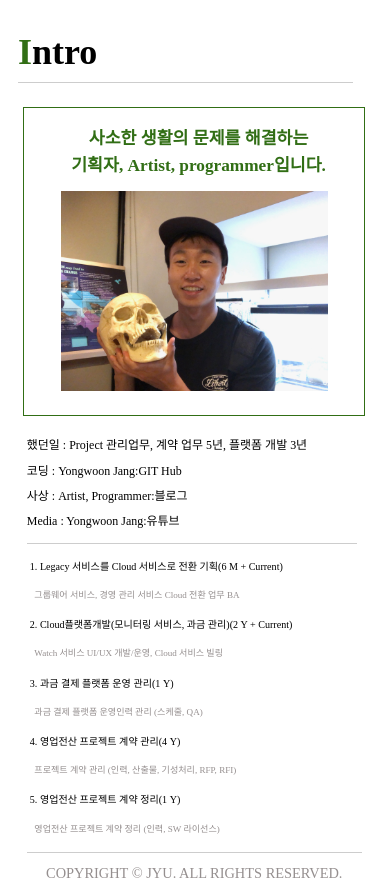
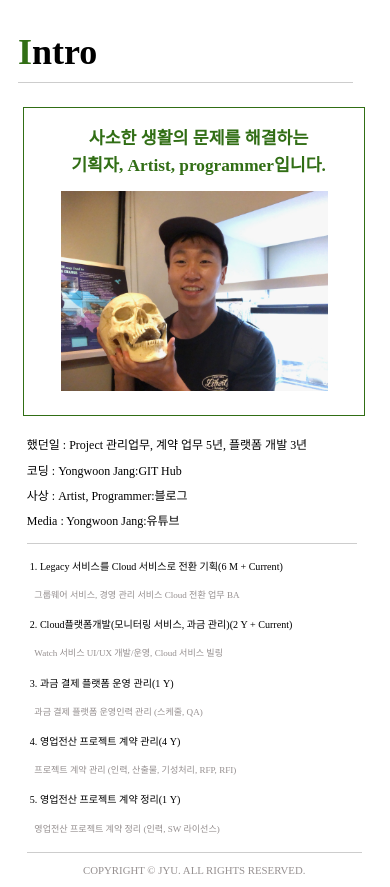
Before and after one commit to YongwoonJang/gyujanggak, a Next.js app in the folder jyu-homepage/: page /posts/profile in a window 390 px wide. Built offline with nearby package versions, Linux system fonts and the light colour scheme; a web font is replaced by a local one.

Commit message:
Revise size

```diff
--- a/jyu-homepage/styles/page.module.scss
+++ b/jyu-homepage/styles/page.module.scss
@@ -463,6 +463,7 @@ $profile-workBox-color:  rgb(69, 159, 28);
 
   .copyRight{
     padding-top:2%;
+    font-size:0.6em;
   }
 
 }
```
